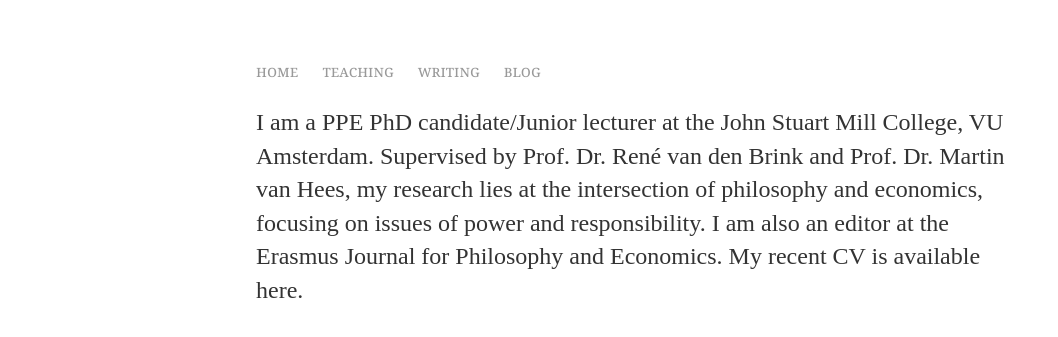
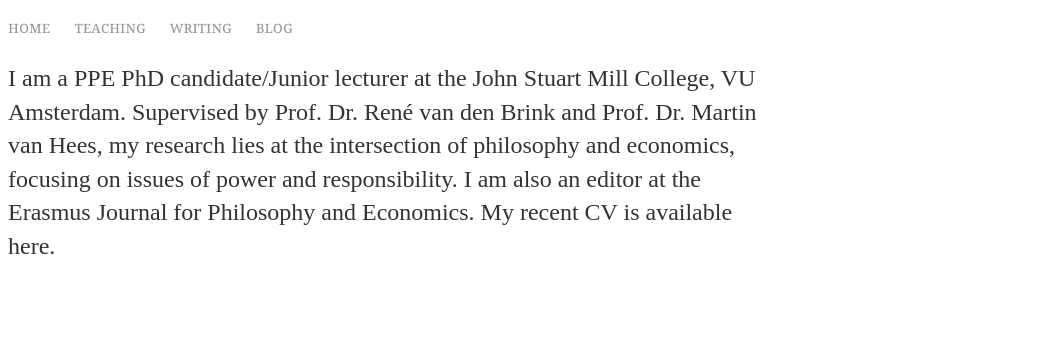
Before and after one commit to uzunovam/uzunovam, a Jekyll site: the page built from index.html, in a window 1280 px wide. Shown: the top 337 px of the page, without its empty margins (0-1058 px from the left). Built offline with Jekyll 4.4.1, drawn with Linux system fonts in a browser that asks for light colours.

Commit message:
Update main.css

```diff
--- a/css/main.css
+++ b/css/main.css
@@ -1,5 +1,5 @@
 body {
-    margin: 60px auto;
+    margin-left: 60px auto;
     width: 60%;
 }
 nav ul, footer ul {
```
